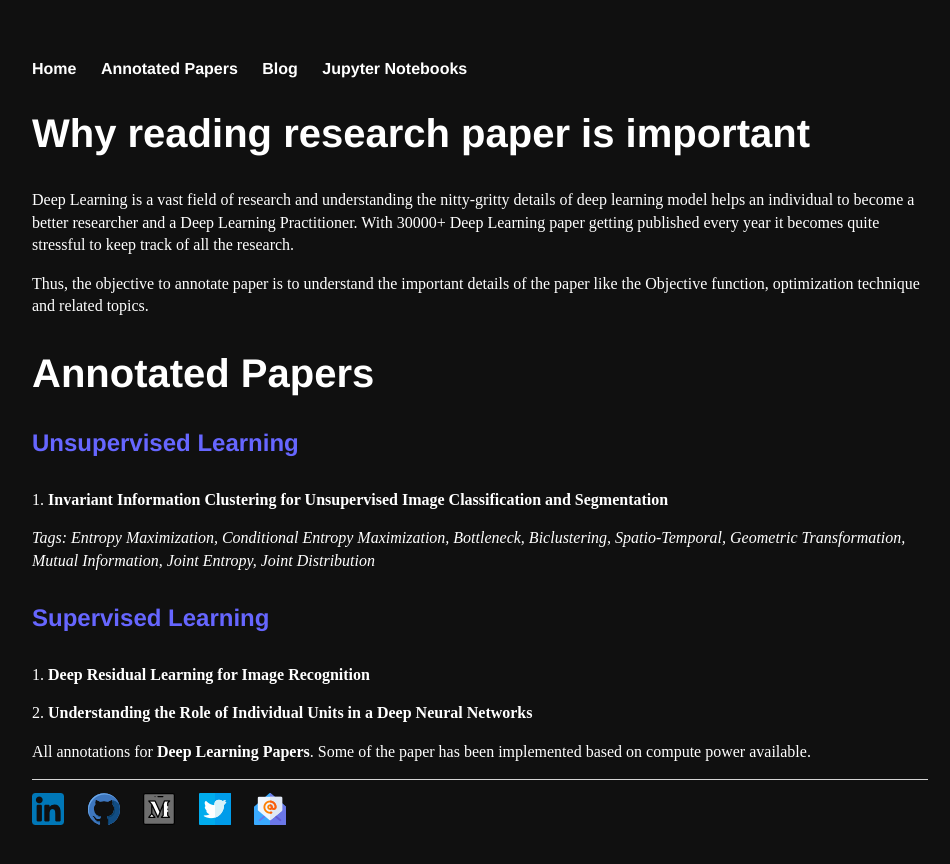
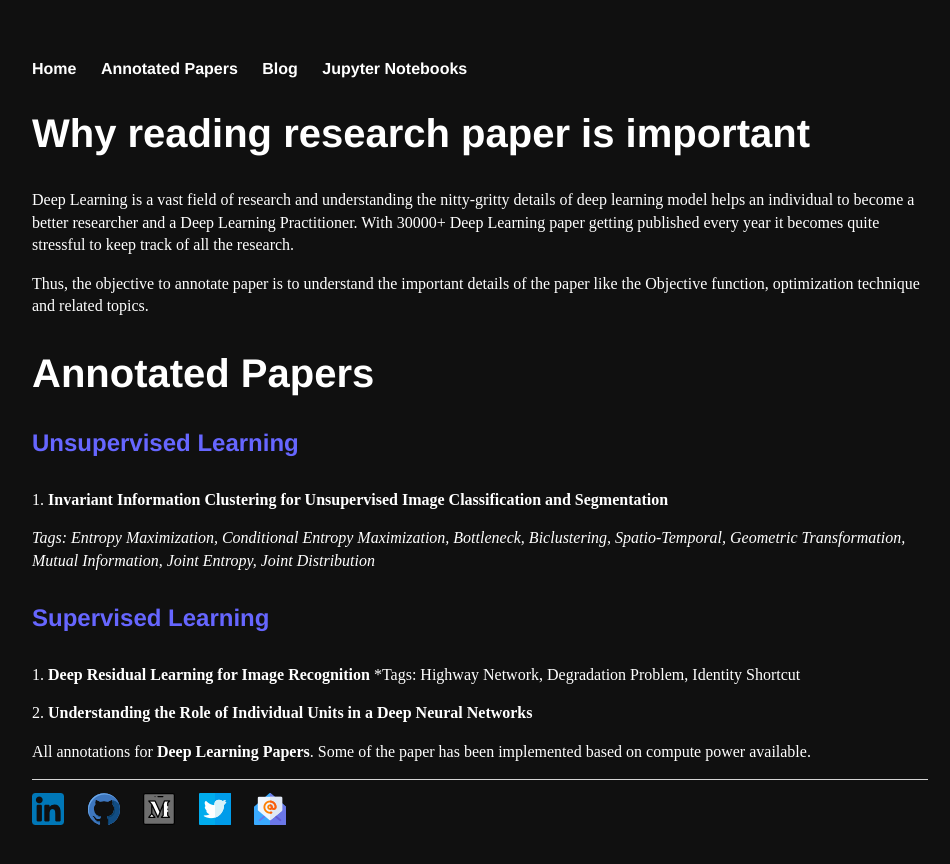
Before and after one commit to Mayurji/mayurji.github.io, a Jekyll site: the page built from Annotated Paper.markdown, in a window 1280 px wide. Shown: the top 864 px of the page, without its empty margins (160-1110 px from the left). Built offline with Jekyll 4.4.1, drawn with Linux system fonts in a browser that asks for light colours.

Commit message:
Update Annotated Paper.markdown

```diff
--- a/Annotated Paper.markdown
+++ b/Annotated Paper.markdown
@@ -30,6 +30,7 @@ optimization technique and related topics.
 #### **<span style="color:#6666ff">Supervised Learning</span>**
 
 <span style="color:#ffffff">1.</span> [**Deep Residual Learning for Image Recognition**](https://github.com/Mayurji/Deep-Learning-Papers/tree/master/Resnet)
+*Tags: [Highway Network](https://en.wikipedia.org/wiki/Highway_network), [Degradation Problem](https://www.quora.com/What-exactly-is-the-degradation-problem-that-Deep-Residual-Networks-try-to-alleviate), [Identity Shortcut](https://www.quora.com/What-are-shortcut-connections-how-do-they-work-and-what-is-their-role-in-the-paper-Deep-Residual-Learning-for-Image-Recognition)
 
 <span style="color:#ffffff">2.</span> [**Understanding the Role of Individual Units in a Deep Neural Networks**](https://github.com/Mayurji/Deep-Learning-Papers/tree/master/Investigate DNN/)
 
```
